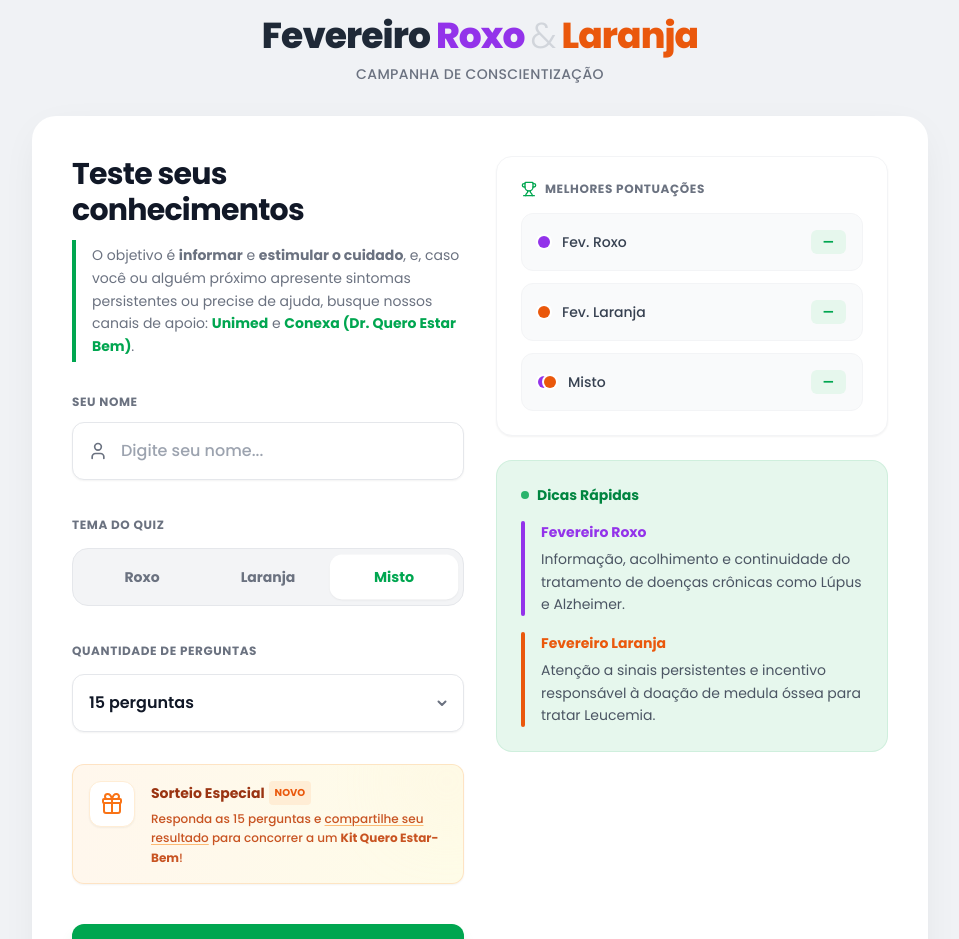
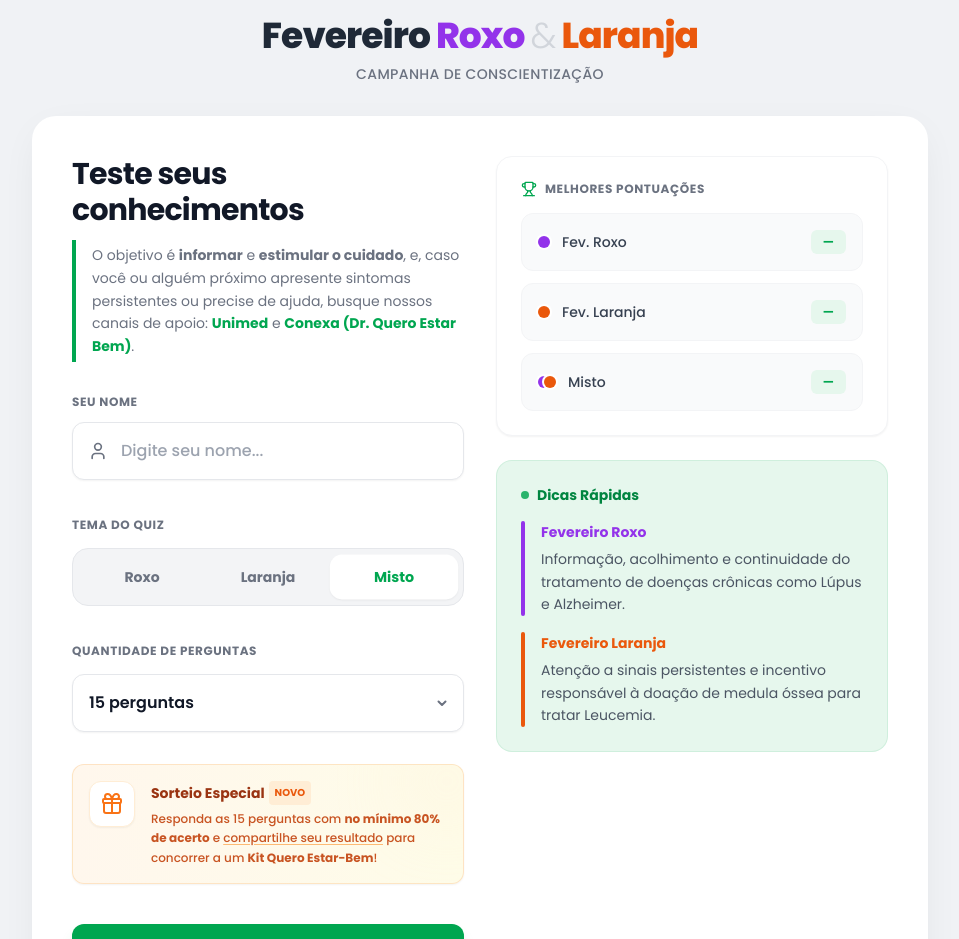
Before and after one commit to llypeDev/QUIZ-FEVEREIRO-ROXO-E-LARANJA, a React (Vite) app: page / in a window 1280 px wide. Shown: the top 939 px of the page, without its empty margins (160-1119 px from the left). Built offline with nearby package versions, Linux system fonts and the light colour scheme.

Commit message:
Atualiza HomeView e adiciona regras ao gitignore

```diff
--- a/components/HomeView.tsx
+++ b/components/HomeView.tsx
@@ -166,7 +166,7 @@ export const HomeView: React.FC<HomeViewProps> = ({
                 <span className="bg-orange-100 text-[10px] px-1.5 py-0.5 rounded text-orange-600 uppercase">Novo</span>
               </h4>
               <p className="text-xs text-orange-700/90 leading-relaxed font-medium">
-                Responda as 15 perguntas e <span className="underline decoration-orange-300 underline-offset-2">compartilhe seu resultado</span> para concorrer a um <strong>Kit Quero Estar-Bem</strong>!
+                Responda as 15 perguntas com <strong>no mínimo 80% de acerto</strong> e <span className="underline decoration-orange-300 underline-offset-2">compartilhe seu resultado</span> para concorrer a um <strong>Kit Quero Estar-Bem</strong>!
               </p>
             </div>
           </div>
--- a/components/ResultView.tsx
+++ b/components/ResultView.tsx
@@ -26,8 +26,8 @@ export const ResultView: React.FC<ResultViewProps> = ({
   const [isSharing, setIsSharing] = useState(false);
   const [showShareModal, setShowShareModal] = useState(false);
 
-  // Check promo eligibility
-  const isPromoEligible = mode === 'misto' && total === 15;
+  // Check promo eligibility (Mixed mode, 15 questions, AND >= 80% score)
+  const isPromoEligible = mode === 'misto' && total === 15 && pct >= 80;
 
   let message = "";
   if (pct >= 90) message = "Excelente! Você domina o assunto.";
@@ -138,7 +138,7 @@ export const ResultView: React.FC<ResultViewProps> = ({
            <div>
              <h4 className="font-bold text-orange-800 text-lg">Você está concorrendo!</h4>
              <p className="text-orange-700/80 text-sm">
-               Ao completar o desafio de 15 perguntas, você se qualificou para o sorteio.
+               Ao completar o desafio de 15 perguntas com mais de 80% de acerto, você se qualificou para o sorteio.
                <strong> Compartilhe a imagem acima</strong> para validar sua participação!
              </p>
            </div>
```
Also changed, not shown: 1 other file (tests, documents, lock files or other folders).
